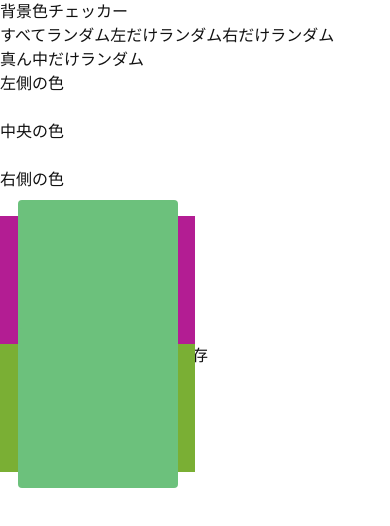
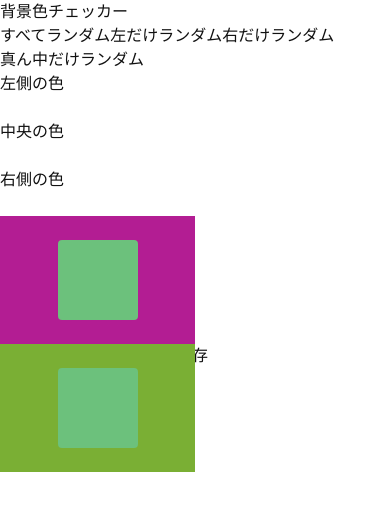
Before and after one commit to masavo/color-harmony-checker, a Next.js app: page / in a window 390 px wide. Shown: the top 526 px of the page. Built offline with nearby package versions, Linux system fonts and the light colour scheme.

Commit message:
スマホ対応：中央四角のサイズ調整・ボタン折り返し・色設定ボタン1列化

```diff
--- a/src/app/page.tsx
+++ b/src/app/page.tsx
@@ -86,7 +86,11 @@ export default function Home() {
           背景色チェッカー
         </h1>
 
-        <div className="mb-4 flex flex-wrap gap-2 justify-center">
+        <div
+          className={`mb-4 flex flex-wrap gap-2 justify-center ${
+            isMobile ? "flex-col items-stretch" : ""
+          }`}
+        >
           <button
             className="px-4 py-2 bg-green-500 text-white rounded hover:bg-green-600 transition-colors"
             onClick={handleRandomAll}
@@ -114,9 +118,9 @@ export default function Home() {
         </div>
 
         <div
-          className={`flex ${
-            isMobile ? "flex-col" : "flex-row"
-          } gap-8 mb-8 items-start justify-center`}
+          className={`gap-8 mb-8 items-start justify-center ${
+            isMobile ? "flex flex-col" : "flex flex-row"
+          }`}
         >
           <div className="flex-1 flex flex-col items-center">
             <h2 className="text-xl font-semibold mb-4">左側の色</h2>
@@ -138,6 +142,7 @@ export default function Home() {
             rightColor={rightColor}
             centerColor={centerColor}
             height={isMobile ? "8rem" : "40rem"}
+            centerSquareSize={isMobile ? "5rem" : "10rem"}
           />
         </div>
 
--- a/src/components/LiveColorPreview.tsx
+++ b/src/components/LiveColorPreview.tsx
@@ -3,6 +3,7 @@ interface LiveColorPreviewProps {
   rightColor: string;
   centerColor: string;
   height?: string; // 例: '12rem' など
+  centerSquareSize?: string; // 追加
 }
 
 export function LiveColorPreview({
@@ -10,6 +11,7 @@ export function LiveColorPreview({
   rightColor,
   centerColor,
   height = "40rem",
+  centerSquareSize = "10rem", // 追加
 }: LiveColorPreviewProps) {
   return (
     <div className="relative w-full flex" style={{ height }}>
@@ -28,8 +30,8 @@ export function LiveColorPreview({
             position: "absolute",
             top: "50%",
             left: "50%",
-            width: "10rem",
-            height: "10rem",
+            width: centerSquareSize,
+            height: centerSquareSize,
             backgroundColor: centerColor,
             transform: "translate(-50%, -50%)",
             borderRadius: "0.25rem",
@@ -51,8 +53,8 @@ export function LiveColorPreview({
             position: "absolute",
             top: "50%",
             left: "50%",
-            width: "10rem",
-            height: "10rem",
+            width: centerSquareSize,
+            height: centerSquareSize,
             backgroundColor: centerColor,
             transform: "translate(-50%, -50%)",
             borderRadius: "0.25rem",
```
